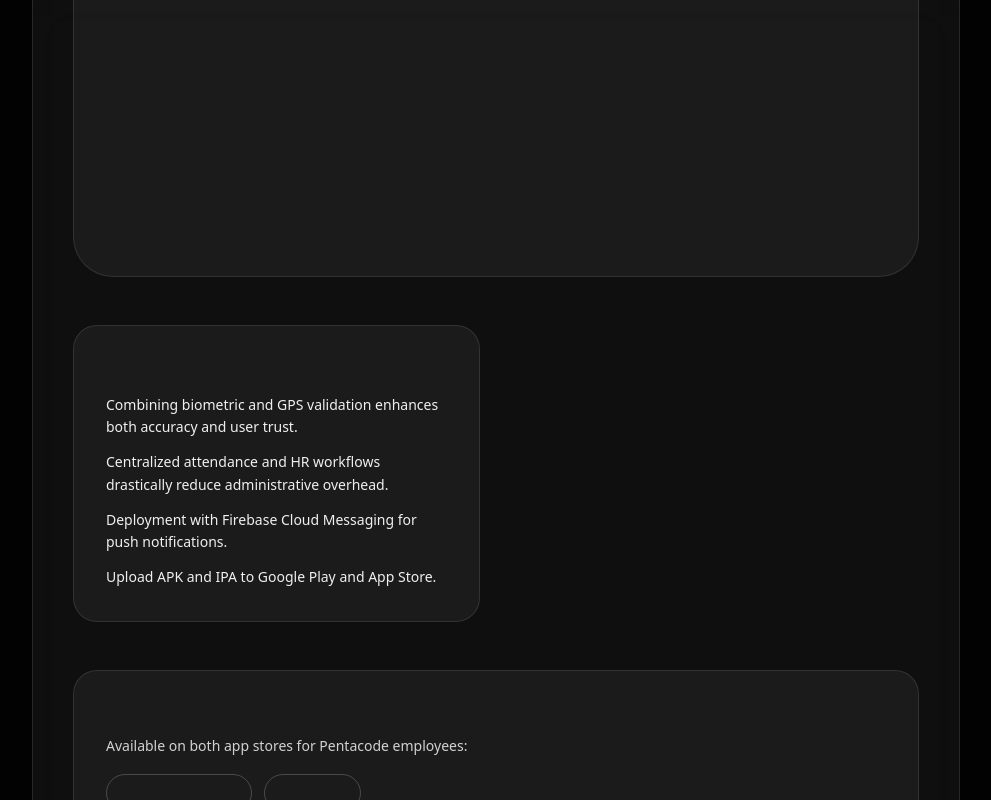
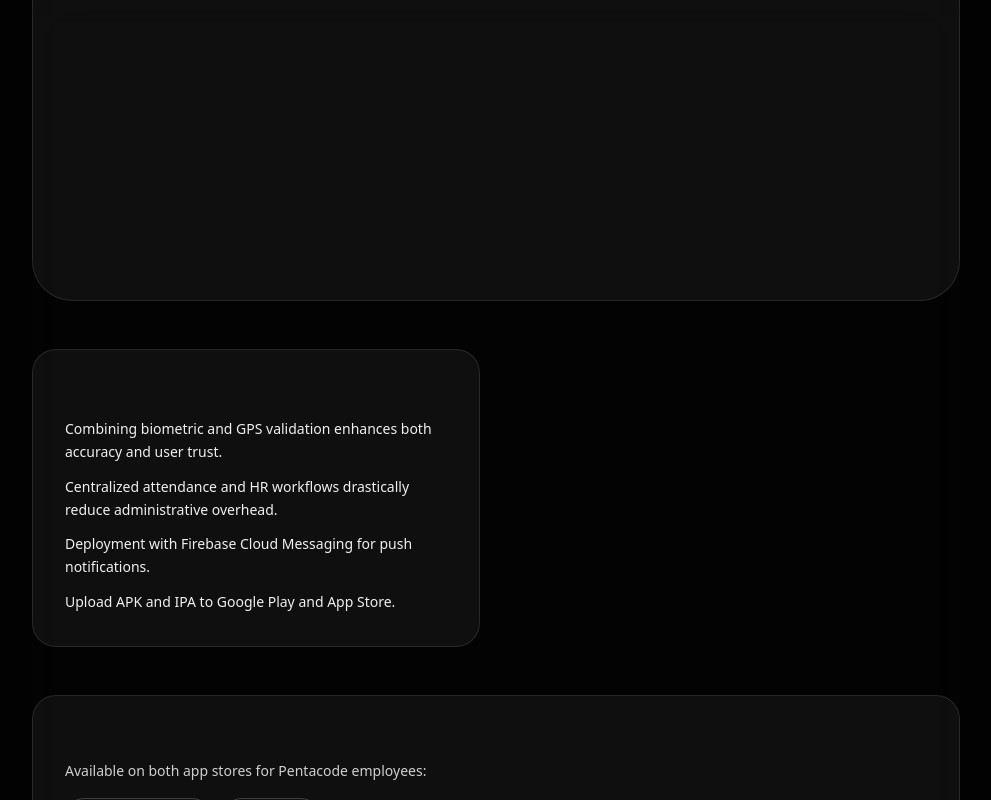
Before and after one commit to radenadri/radenadri.xyz, a Next.js app: page /work/passport in a window 1280 px wide. Shown: the part 1597-2397 px from the top of the page, without its empty margins (144-1135 px from the left). Built offline with nearby package versions, Linux system fonts and the light colour scheme.

Commit message:
fix: layout in works

```diff
--- a/src/app/work/layout.tsx
+++ b/src/app/work/layout.tsx
@@ -25,7 +25,7 @@ export default function WorkLayout({
               ← Back to orbit
             </Link>
           </div>
-          <div className="rounded-[2.5rem] border border-white/10 bg-white/5 p-6 sm:p-10 shadow-[0_20px_80px_rgba(0,0,0,0.45)] backdrop-blur-xl">
+          <div className="rounded-[2.5rem] shadow-[0_20px_80px_rgba(0,0,0,0.45)] backdrop-blur-xl">
             {children}
           </div>
         </div>
--- a/src/app/work/passport/page.mdx
+++ b/src/app/work/passport/page.mdx
@@ -144,10 +144,4 @@ import Image from 'next/image';
       *App access is restricted to Pentacode employees, but the listing remains public.
     </p>
   </div>
-
-  <AnimatedElement animation="fadeIn" className="flex justify-between items-center pt-10 border-t border-white/10">
-    <a href="/" className="font-data text-sm uppercase tracking-[0.3em] text-[var(--space-red-shift)]">
-      ← Back to home
-    </a>
-  </AnimatedElement>
 </section>
--- a/src/app/work/pos-properti-payment-processor/page.mdx
+++ b/src/app/work/pos-properti-payment-processor/page.mdx
@@ -118,10 +118,4 @@ import Image from 'next/image';
       </ul>
     </div>
   </div>
-
-  <AnimatedElement animation="fadeIn" className="flex justify-between items-center pt-10 border-t border-white/10">
-    <a href="/" className="font-data text-sm uppercase tracking-[0.3em] text-[var(--space-red-shift)]">
-      ← Back to home
-    </a>
-  </AnimatedElement>
 </section>
```
